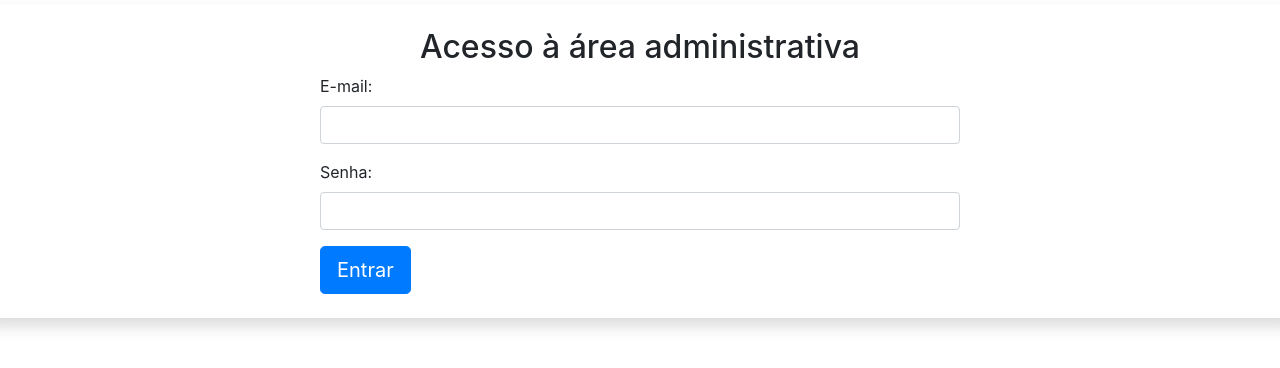
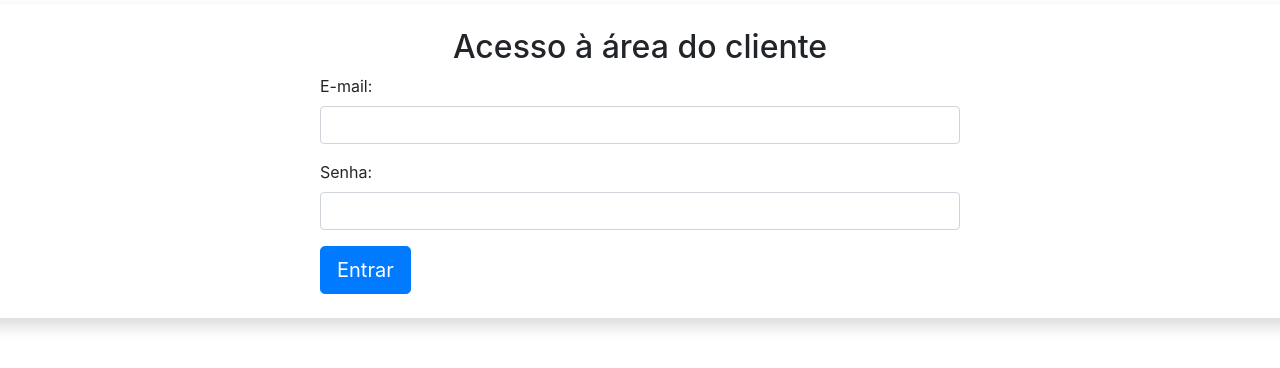
Before and after one commit to Paiaro/easeshop, a PHP site: page /login.php in a window 1280 px wide. Shown: the part 56-424 px from the top of the page. Run offline with PHP 8.4, Linux system fonts and the light colour scheme.

Commit message:
Update login.php

```diff
--- a/login.php
+++ b/login.php
@@ -38,7 +38,7 @@ if (isset($_POST['entrar'])) {
 
 <div class="row">
 	<div class="bg-white rounded shadow col-12 my-1 py-4">
-		<h2 class="text-center fw-light">Acesso à área administrativa</h2>
+		<h2 class="text-center fw-light">Acesso à área do cliente</h2>
 
 		<form action="" method="post" id="form-login" name="form-login" class="mx-auto w-50" autocomplete="off">
 
```
